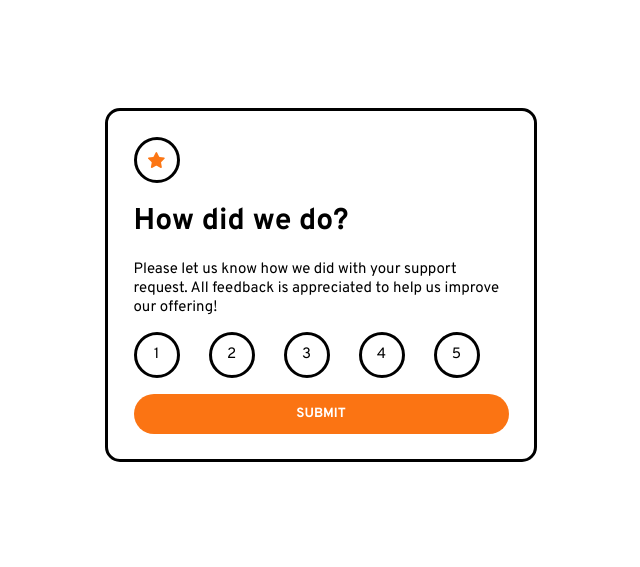
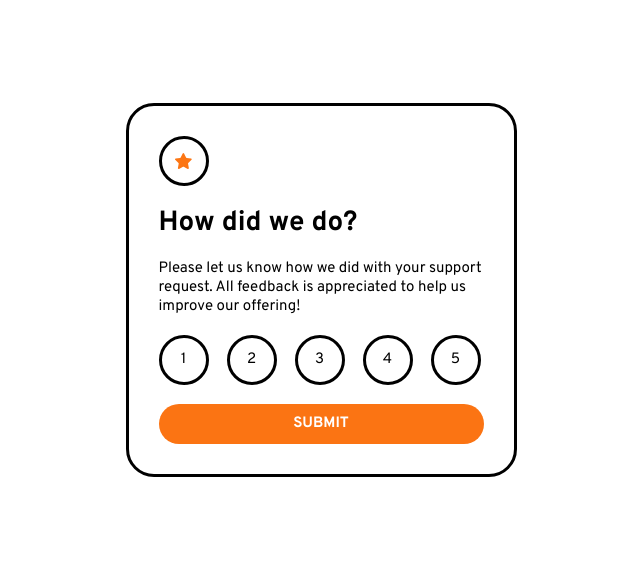
Before and after one commit to leebz45/Interactive-Rating-Component, a plain HTML site: page index.html in a window 1280 px wide. Shown: the top 567 px of the page, without its empty margins (319-959 px from the left). Drawn offline with Linux system fonts and the light colour scheme.

Commit message:
Adjust alignment and sizing

```diff
--- a/style.css
+++ b/style.css
@@ -10,6 +10,7 @@ body {
 h1 {
     /* color: hsl(0, 0%, 100%);
     margin: 5%; */
+    font-size: 1.85em;
 }
 
 p {
@@ -21,37 +22,39 @@ p {
 button {
     width: 100%;
     height: 2.5rem;
-    margin-top: 1rem;
-    border-radius: 1.25rem;
+    border-radius: 2rem;
     border: none;
     background-color: hsl(25, 97%, 53%);
     color: white;
     font-family: 'Overpass', sans-serif;
-    /* font-size: 1.25em; */
+    font-size: 15px;
     font-weight: 700;
     text-transform: uppercase;
 }
 
 .star {
-    width: 2.5rem;
-    height: 2.5rem;
+    width: 2.75rem;
+    height: 2.75rem;
     display: grid;
     place-items: center;
-    border-radius: 2rem;
+    border-radius: 2.75rem;
     border: solid;
 }
 
 #rating {
     display:grid;
     grid-template-columns: repeat(5,1fr);
+    gap: 1em;
+    margin: 1.25em 0;
+    /* border: solid; */
 }
 
 #container {
     margin: auto;
-    width: 375px;
-    padding: 2%;
+    width: 325px;
+    padding: 2em;
     border: solid;
-    border-radius: 15px;
+    border-radius: 1.75rem;
     /* background: linear-gradient(hsl(213, 19%, 18%),hsl(216, 12%, 8%)) */
 }
 
```
